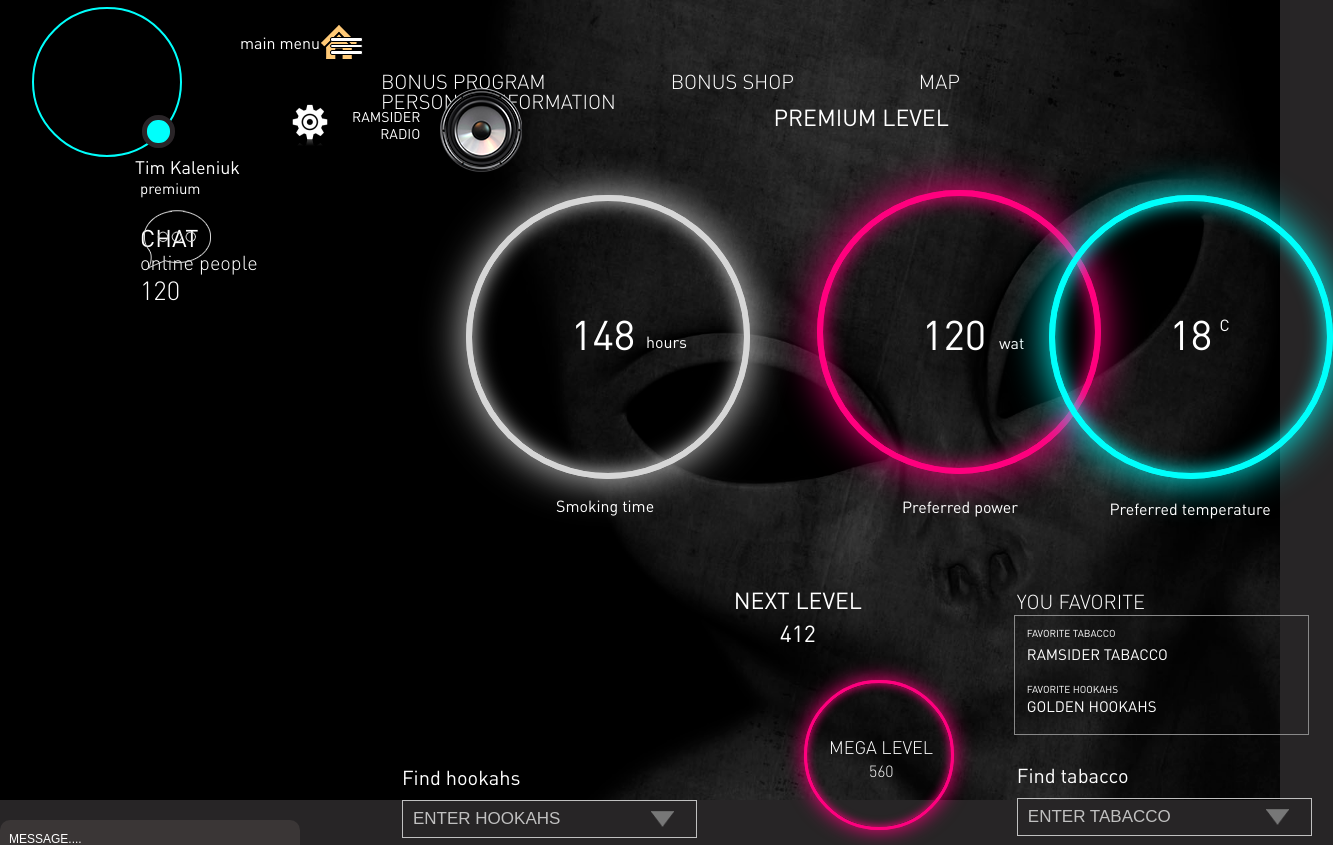
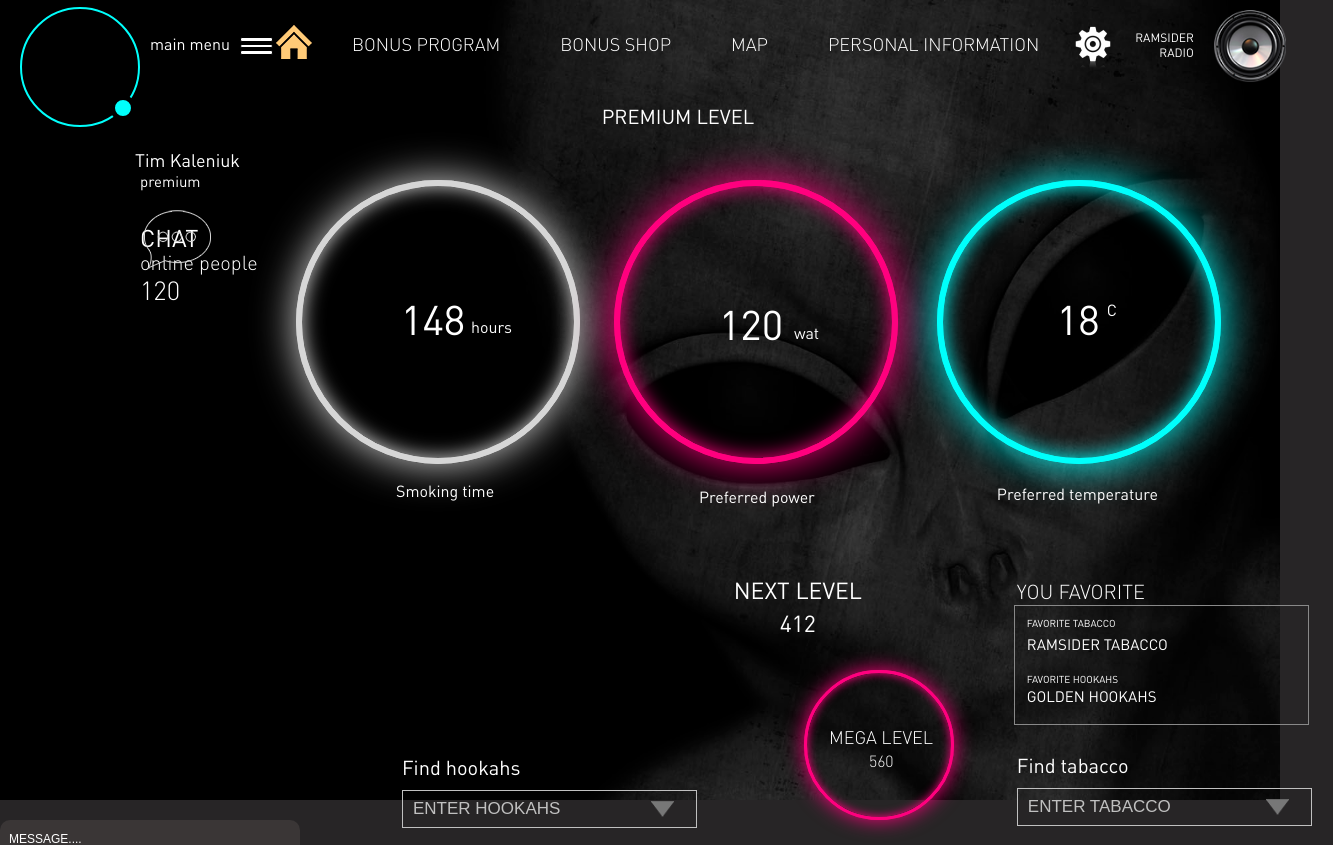
Before and after one commit to inkognito123/HookashProject, a React (Create React App) app: page / in a window 1280 px wide. Shown: the top 845 px of the page, 1333 px wide, since content can reach past the window. Built offline with nearby package versions, Linux system fonts and the light colour scheme.

Commit message:
start adaptive

```diff
--- a/src/components/hookahs/hookahs.css
+++ b/src/components/hookahs/hookahs.css
@@ -1,29 +1,3 @@
-* {
-    box-sizing: border-box;
-}
-
-body {
-    margin: 0 auto;
-    padding: 0px;
-    font-family: 'DIN Pro';
-}
-
-h1, h2, h3, h4, h5, h6, p {
-    margin: 0;
-}
-
-ul {
-    margin: 0;
-    padding: 0;
-    list-style-type: none;
-}
-
-.clear::after {
-    content: "";
-    display: block;
-    clear: both;
-}
-
 body {
     display: table;
     width: 100%;
@@ -47,7 +21,7 @@ body .rightHalf {
 .headerHookahs .layer img {
     position: absolute;
     top: 0px;
-    left: 110px;
+    left: 100px;
     width: 1270px;
     height: 400px;
 }
@@ -64,21 +38,6 @@ body .rightHalf {
     top: 35px;
 }
 
-.menu li {
-    position: relative;
-    display: inline-block;
-    margin-left: 125px;
-    float: left;
-}
-
-.menu li a {
-    font-size: 20px;
-    line-height: 4px;
-    text-decoration: none;
-    color: #ffffff;
-    font-weight: lighter;
-}
-
 .headerHookahs .setting {
     position: relative;
     display: block;
@@ -93,15 +52,6 @@ body .rightHalf {
     float: left;
     top: 30px;
     left: 60px;
-}
-
-.radio a {
-    position: relative;
-    display: block;
-    font-size: 14px;
-    text-align: right;
-    text-decoration: none;
-    color: #ffffff;
 }
 
 .headerHookahs .speaker {
@@ -125,12 +75,30 @@ body .rightHalf {
     display: inline-block;
     width: 75%;
     float: left;
+    overflow-y: scroll;
+    direction: rtl;
+    height: 600px;
+}
+
+.scrollInfo::-webkit-scrollbar {
+    width: 2px;
+}
+
+.scrollInfo::-webkit-scrollbar-track {
+    background-color: #333333;
+    width: 2px;
+}
+
+.scrollInfo::-webkit-scrollbar-thumb {
+    background: url("../../../src/img/png/Rectangle .png") no-repeat;
 }
 
 .nameHookah {
     position: relative;
     top: 220px;
-    left: 150px;
+    float: left;
+    left: 120px;
+    direction: ltr;
 }
 
 .nameHookah h2 {
@@ -142,8 +110,11 @@ body .rightHalf {
 
 .advertising {
     position: relative;
+    display: block;
     top: 260px;
-    left: 154px;
+    direction: ltr;
+    left: -265px;
+    float: left;
 }
 
 .advertising h3 {
@@ -151,12 +122,15 @@ body .rightHalf {
     line-height: 5px;
     color: #ffffff;
     font-weight: normal;
+
 }
 
 .advertisingText {
     position: relative;
     top: 300px;
-    left: 150px;
+    float: left;
+    left: 120px;
+    direction: ltr;
 }
 
 .advertisingText p {
@@ -180,7 +154,8 @@ body .rightHalf {
     padding: 12px 9px 12px 9px;
     border: 1px solid #ffffff;
     background: transparent;
-
+    top: 400px;
+    left: 40px;
 }
 
 .orderHookahs button a {
@@ -189,8 +164,6 @@ body .rightHalf {
     text-decoration: none;
     color: #ffffff;
 }
-
-
 
 .footerHook {
     position: relative;
@@ -287,31 +260,6 @@ p {
     height: 210px;
 }
 
-.circusProfile .fotoAcc {
-    position: absolute;
-    display: block;
-    width: 150px;
-    height: 150px;
-    border: 2px solid;
-    border-radius: 75px;
-    color: #00fffc;
-    top: 7px;
-    left: 32px;
-}
-
-.circusProfile .online {
-    position: relative;
-    display: block;
-    width: 33px;
-    height: 33px;
-    border: 5px solid;
-    border-color: #292427;
-    border-radius: 16px;
-    background-color: #00fffc;
-    top: 115px;
-    left: 142px;
-}
-
 .account .nikNameHook {
     position: relative;
     display: inline;
--- a/src/components/hookahs/hookahs.js
+++ b/src/components/hookahs/hookahs.js
@@ -34,7 +34,6 @@ class Hook extends React.Component {
                     </div>
                     <div className="allInfoHookahs">
                         <div className="scrollInfo">
-                            <div className="advertisingHookahs">
                             <div className="nameHookah">
                                 <h2>GOLDEN HOOKAHS</h2>
                             </div>
@@ -42,13 +41,24 @@ class Hook extends React.Component {
                                 <h3>ADVERTISING</h3>
                             </div>
                             <div className="advertisingText">
-                                    <p>The European Data Protection Board (the ‘Board’) is hereby established as a body of the Union and shall have<br/> legal personality.<br/>
+                                <p>The European Data Protection Board (the ‘Board’) is hereby established as a body of
+                                    the Union and shall have<br/> legal personality. <br/>
                                     The Board shall be represented by its Chair.<br/>
-                                        The Board shall be composed of the head of one supervisory authority of each Member State and of the European <br/> Data Protection Supervisor, or their respective representatives. <br/>
-                                        Where in a Member State more than one supervisory authority is responsible for monitoring the application <br/> of the provisions pursuant to this Regulation, a joint representative shall be appointed in accordance with <br/> that Member State’s law. <br/>
-                                        1The Commission shall have the right to participate in the activities and meetings of the Board without voting <br/> right. 2The Commission shall designate a representative. 3The Chair of the Board shall communicate to the <br/> Commission the activities of the Board. <br/>
-                                        In the cases referred to in Article 65, the European Data Protection Supervisor shall have voting rights only <br/> on decisions which concern principles and rules applicable to the Union institutions, bodies, offices and <br/> agencies which correspond in substance to those of this</p>
-                                </div>
+                                    The Board shall be composed of the head of one supervisory authority of each Member
+                                    State and of the <br/> European Data Protection Supervisor, or their respective
+                                    representatives. <br/>
+                                    Where in a Member State more than one supervisory authority is responsible for
+                                    monitoring the application <br/> of the provisions pursuant to this Regulation, a
+                                    joint representative shall be appointed in accordance with <br/> that Member State’s
+                                    law. <br/>
+                                    1The Commission shall have the right to participate in the activities and meetings
+                                    of the Board without voting <br/> right. 2The Commission shall designate a
+                                    representative. 3The Chair of the Board shall communicate to the <br/> Commission
+                                    the activities of the Board. <br/>
+                                    In the cases referred to in Article 65, the European Data Protection Supervisor
+                                    shall have voting rights only <br/> on decisions which concern principles and rules
+                                    applicable to the Union institutions, bodies, offices and <br/> agencies which
+                                    correspond in substance to those of this</p>
                             </div>
                         </div>
                         <div className="orderHookahs">
--- a/src/components/map/map.css
+++ b/src/components/map/map.css
@@ -1,29 +1,3 @@
-* {
-    box-sizing: border-box;
-}
-
-body {
-    margin: 0 auto;
-    padding: 0px;
-    font-family: 'DIN Pro';
-}
-
-h1, h2, h3, h4, h5, h6, p {
-    margin: 0;
-}
-
-ul {
-    margin: 0;
-    padding: 0;
-    list-style-type: none;
-}
-
-.clear::after {
-    content: "";
-    display: block;
-    clear: both;
-}
-
 body {
     display: table;
     width: 100%;
@@ -65,21 +39,6 @@ body .rightHalf {
     top: 35px;
 }
 
-.menu li {
-    position: relative;
-    display: inline-block;
-    margin-left: 125px;
-    float: left;
-}
-
-.menu li a {
-    font-size: 20px;
-    line-height: 4px;
-    text-decoration: none;
-    color: #ffffff;
-    font-weight: lighter;
-}
-
 .headerMap .setting {
     position: relative;
     display: block;
@@ -94,15 +53,6 @@ body .rightHalf {
     float: left;
     top: 30px;
     left: 60px;
-}
-
-.radio a {
-    position: relative;
-    display: block;
-    font-size: 14px;
-    text-align: right;
-    text-decoration: none;
-    color: #ffffff;
 }
 
 .headerMap .speaker {
@@ -243,31 +193,6 @@ p {
     height: 210px;
 }
 
-.circusProfile .fotoAcc {
-    position: absolute;
-    display: block;
-    width: 150px;
-    height: 150px;
-    border: 2px solid;
-    border-radius: 75px;
-    color: #00fffc;
-    top: 7px;
-    left: 32px;
-}
-
-.circusProfile .online {
-    position: relative;
-    display: block;
-    width: 33px;
-    height: 33px;
-    border: 5px solid;
-    border-color: #292427;
-    border-radius: 16px;
-    background-color: #00fffc;
-    top: 115px;
-    left: 142px;
-}
-
 .account .nikNameMap {
     position: relative;
     display: inline;
@@ -288,6 +213,13 @@ p {
     left: 35px;
 }
 
+.listHookahs .scrollList {
+    width: 100%;
+    height: 100%;
+    overflow-y: scroll;
+    direction: rtl;
+}
+
 .listHookahs {
     position: relative;
     display: block;
@@ -300,6 +232,7 @@ p {
     height: 270px;
     top: 30px;
     left: 70px;
+    direction: ltr;
 }
 
 .nameHookahs {
@@ -308,20 +241,24 @@ p {
 
 .hookahsBlock1 .nameHookahs span:nth-child(1) {
     display: block;
+    position: relative;
     height: 19px;
     font-size: 24px;
     line-height: 5px;
     color: #ffffff;
+
 }
 
 .hookahsBlock1 .nameHookahs span:nth-child(2) {
     display: block;
+    position: relative;
     height: 15px;
     font-size: 20px;
     line-height: 4px;
     color: #ffffff;
     font-weight: lighter;
     padding-top: 5px;
+
 }
 
 
@@ -462,6 +399,7 @@ p {
     display: block;
     height: 270px;
     margin-top: 30px;
+    direction: ltr;
 }
 
 .hookahsBlock2 .ratingArea2 input:checked ~ label,
--- a/src/components/personalAccount/personalAccounts.css
+++ b/src/components/personalAccount/personalAccounts.css
@@ -146,6 +146,7 @@ body .Fon img {
     position: relative;
     display: table-cell;
     width: 33%;
+    float: left;
 }
 
 .circW .circleW {
@@ -732,32 +733,12 @@ p {
 
 }
 
-/*::-webkit-scrollbar-button {
-    background-image:url('../../../src/img/png/Rectangle .png');
-    background-repeat:no-repeat;
-    width:20px;
-    height:0px
-}
 
-::-webkit-scrollbar-track {
-    background-color:#333333;
-}
 
-::-webkit-scrollbar-thumb {
-    background-image:url('../../../src/img/png/Rectangle .png');
-    background-position:center;
-    background-repeat:no-repeat;
-}
 
-::-webkit-resizer{
-    background-repeat:no-repeat;
-    width:7px;
-    height:0px
-}
 
-::-webkit-scrollbar{
-    width: 2px;
-}*/
+
+
 
 .chatik .headChat {
     position: relative;
@@ -862,3 +843,138 @@ p {
     color: #ffffff;
     font-weight: normal;
 }
+
+@media screen and (max-width: 1440px) {
+    .body {
+        width: 1440px;
+    }
+
+    .header .home {
+        left: 20px;
+    }
+
+    .menu li {
+        margin-left: 60px;
+        float: left;
+    }
+
+    .menu li a {
+        font-size: 18px;
+        line-height: 3px;
+        text-decoration: none;
+        color: #ffffff;
+        font-weight: lighter;
+    }
+
+    .setting {
+        left: 6px;
+    }
+
+    .radio {
+        left: 20px;
+    }
+
+    .radio a {
+        font-size: 12px;
+    }
+
+    .speaker img {
+        height: 72px;
+        width: 72px;
+    }
+
+    .title h1 {
+        top: 15px;
+        left: -100px;
+        height: 35px;
+        font-size: 20px;
+        line-height: 4px;
+    }
+
+    .circW .circleW {
+        margin-left: 40px;
+    }
+
+    .circW .circleW1 {
+        margin-left: 40px;
+    }
+
+    .circR .circleR {
+        margin-left: 20px;
+    }
+
+    .circR .circleR1 {
+        margin-left: 20px;
+    }
+
+    .circB .circleB {
+        margin-left: 5px;
+    }
+
+    .circB .circleB1 {
+        margin-left: 5px;
+    }
+
+    .circW  .timeNumber {
+        margin-left: 145px;
+    }
+
+    .circW .timeWord {
+        margin-left: 215px;
+    }
+
+    .circR .powerNumber {
+        margin-left: 125px;
+    }
+
+    .circR .powerWord {
+        margin-left: 200px;
+    }
+
+    .circB .temperatureNumber {
+        margin-left: 125px;
+    }
+
+    .circB .temperatureWord {
+        margin-left: 175px;
+    }
+
+    .smokingTime {
+        margin-left: 140px;
+    }
+
+    .preferredPower {
+        margin-left: 105px;
+    }
+
+    .preferredTemperature {
+        margin-left: 65px;
+    }
+
+
+    .circusProfile .fotoAcc {
+        width: 120px;
+        height: 120px;
+        border-radius: 60px;
+        top: 7px;
+        left: 20px;
+    }
+
+    .circusProfile .online {
+        width: 26px;
+        height: 26px;
+        border: 5px solid;
+        border-radius: 13px;
+        top: 95px;
+        left: 110px;
+    }
+
+    .brick {
+        left: 240px;
+    }
+
+    .account .menu {
+        left: 150px;
+        top: 8px;
+    }
+}
```
Lines whose indentation alone changed are shown as unchanged.
